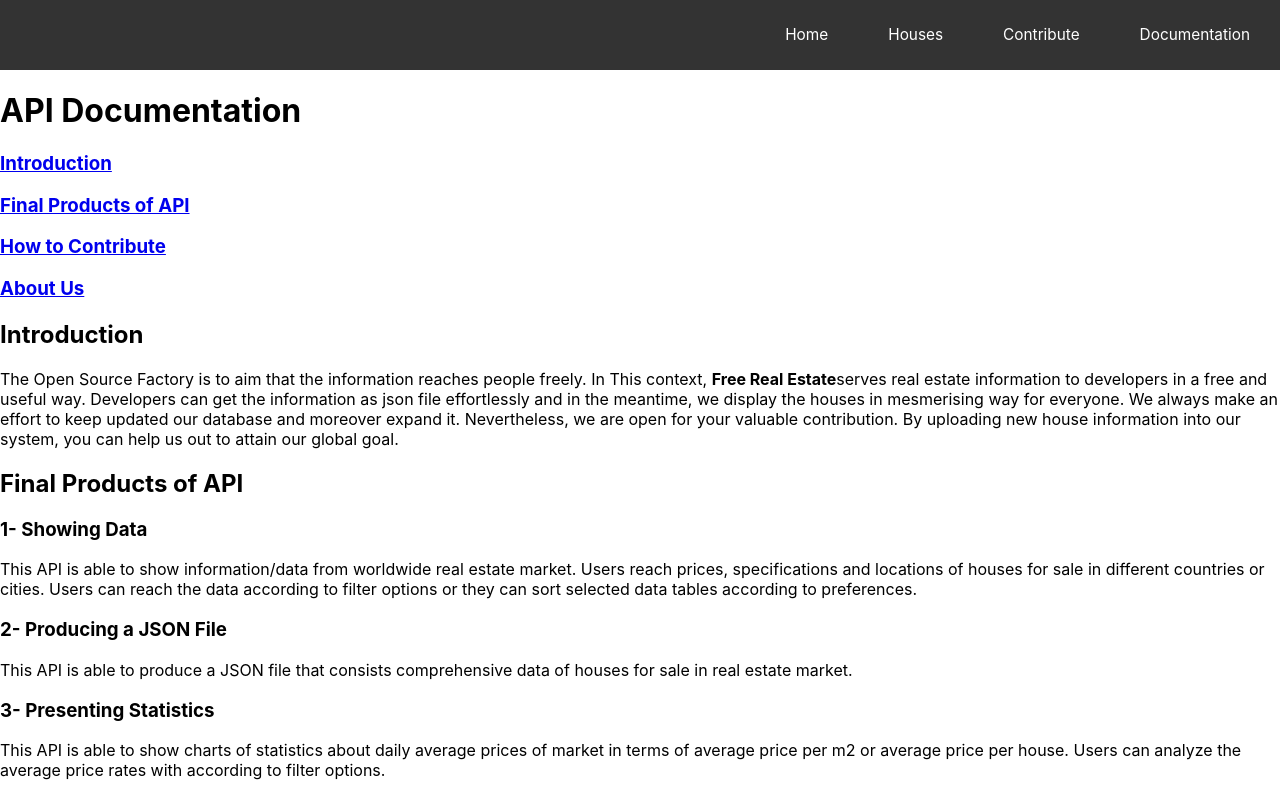
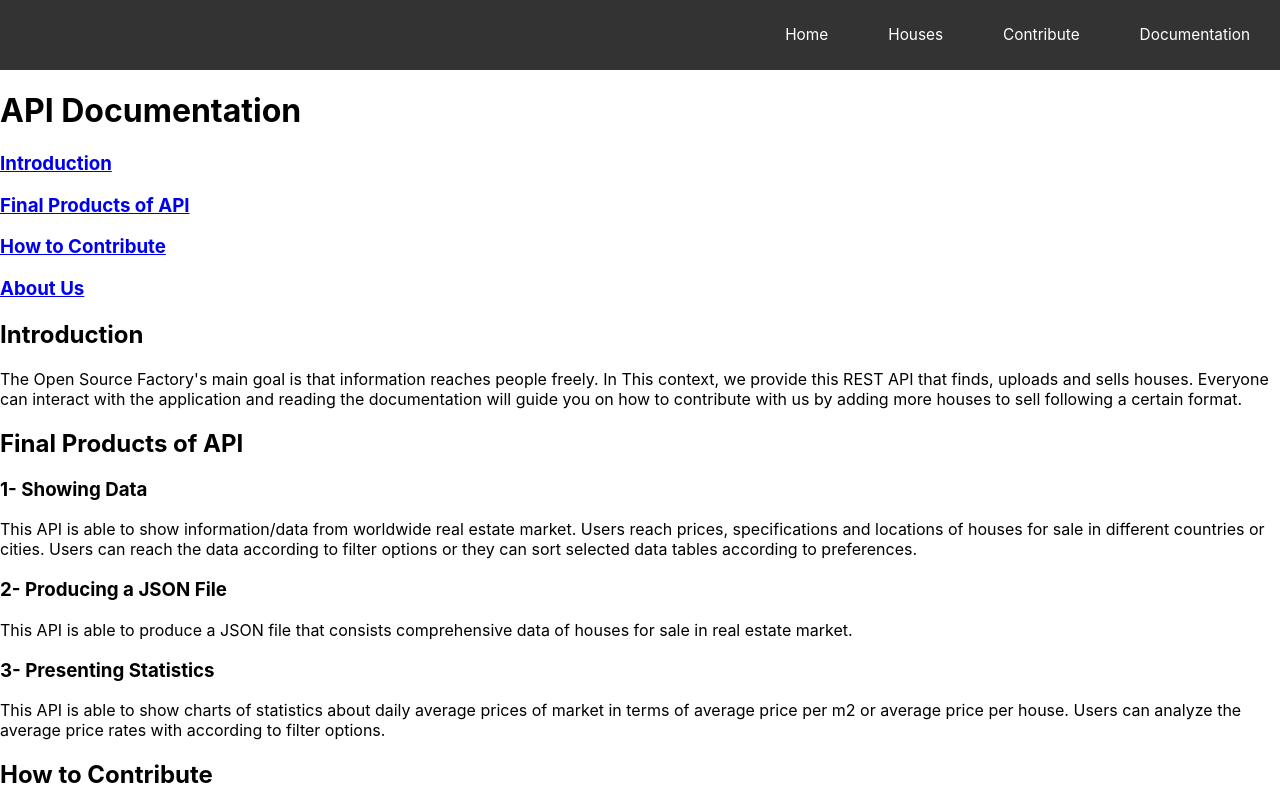
Before and after one commit to SignosRk/class18-project, a React (Create React App) app in the folder client/: page /documentation in a window 1280 px wide. Shown: the top 800 px of the page. Built offline with nearby package versions, Linux system fonts and the light colour scheme.

Commit message:
modified introduction

```diff
--- a/client/src/components/Documentation.js
+++ b/client/src/components/Documentation.js
@@ -37,19 +37,14 @@
                         <div id="introduction">
                             <h2>Introduction</h2>
                             <p>
-                                The Open Source Factory is to aim that the
+                                The Open Source Factory's main goal is that
                                 information reaches people freely. In This
-                                context, <strong>Free Real Estate</strong>
-                                serves real estate information to developers in
-                                a free and useful way. Developers can get the
-                                information as json file effortlessly and in the
-                                meantime, we display the houses in mesmerising
-                                way for everyone. We always make an effort to
-                                keep updated our database and moreover expand
-                                it. Nevertheless, we are open for your valuable
-                                contribution. By uploading new house information
-                                into our system, you can help us out to attain
-                                our global goal.
+                                context, we provide this REST API that finds,
+                                uploads and sells houses. Everyone can interact
+                                with the application and reading the
+                                documentation will guide you on how to
+                                contribute with us by adding more houses to sell
+                                following a certain format.
                             </p>
                         </div>
 
```
